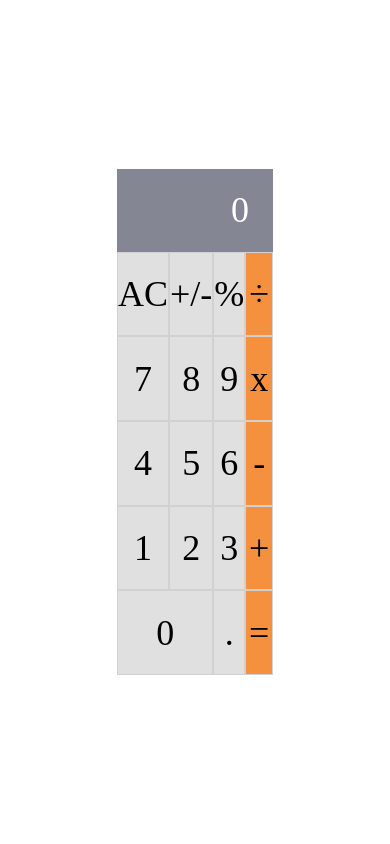
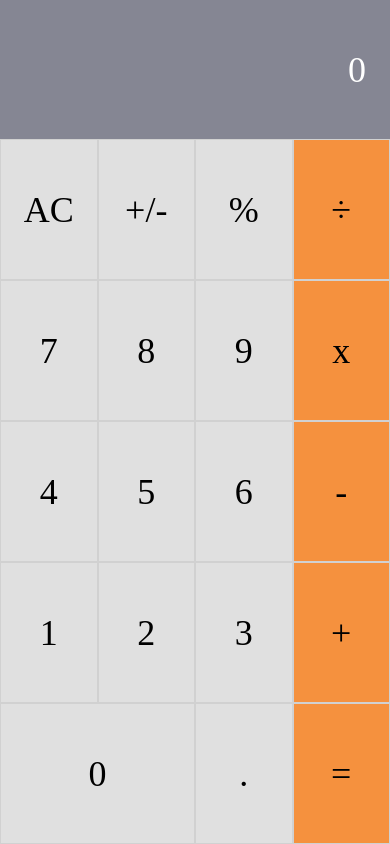
Before and after one commit to guerreiropedr0/math-magicians, a React (Create React App) app: page / in a window 390 px wide. Built offline with nearby package versions, Linux system fonts and the light colour scheme.

Commit message:
Add responsiveness to mobile

```diff
--- a/src/style.css
+++ b/src/style.css
@@ -72,3 +72,10 @@ body {
 #operators:active {
   background-color: #db8036;
 }
+
+@media only screen and (max-width: 600px) {
+  .calculator {
+    width: 100vw;
+    height: 100vh;
+  }
+}
```
